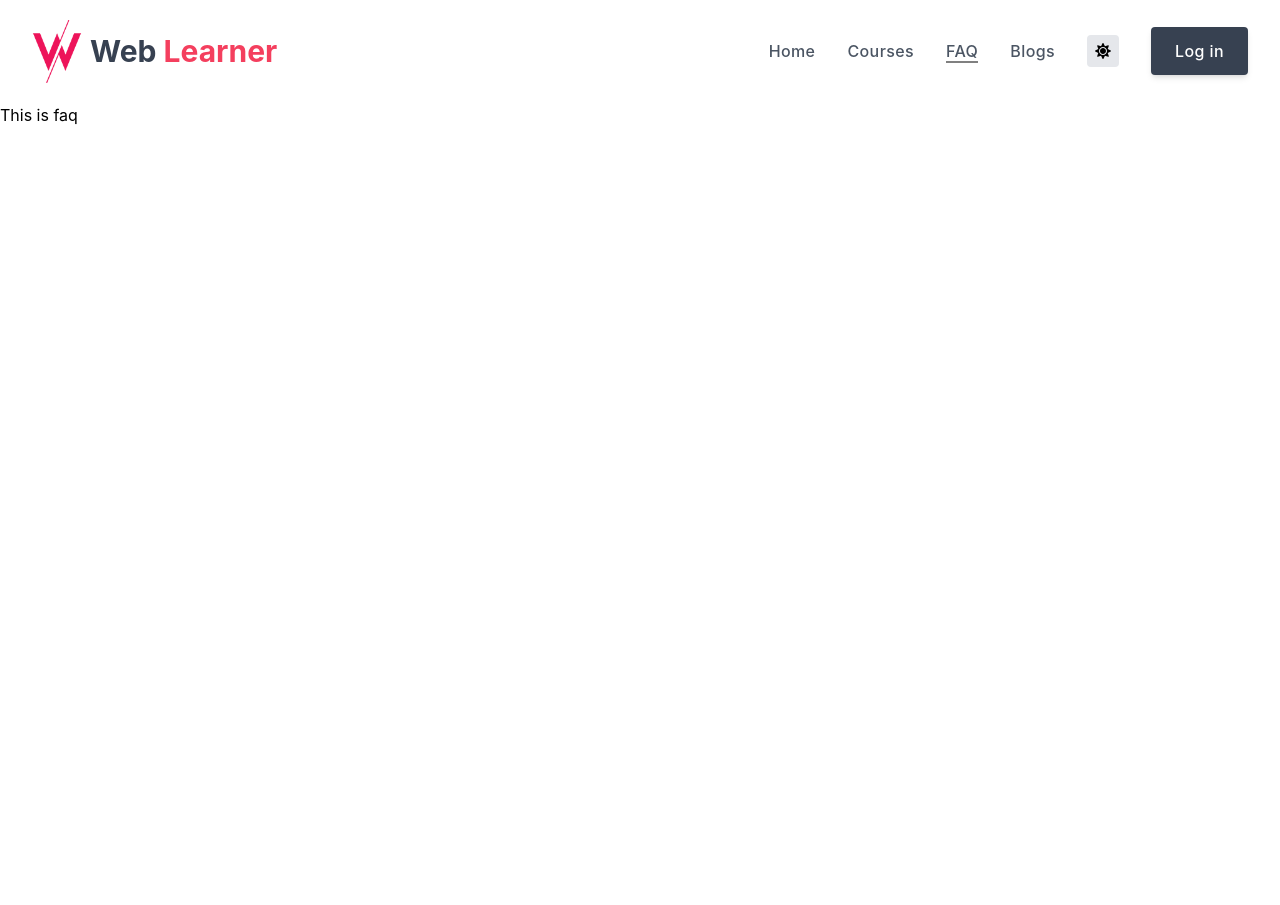
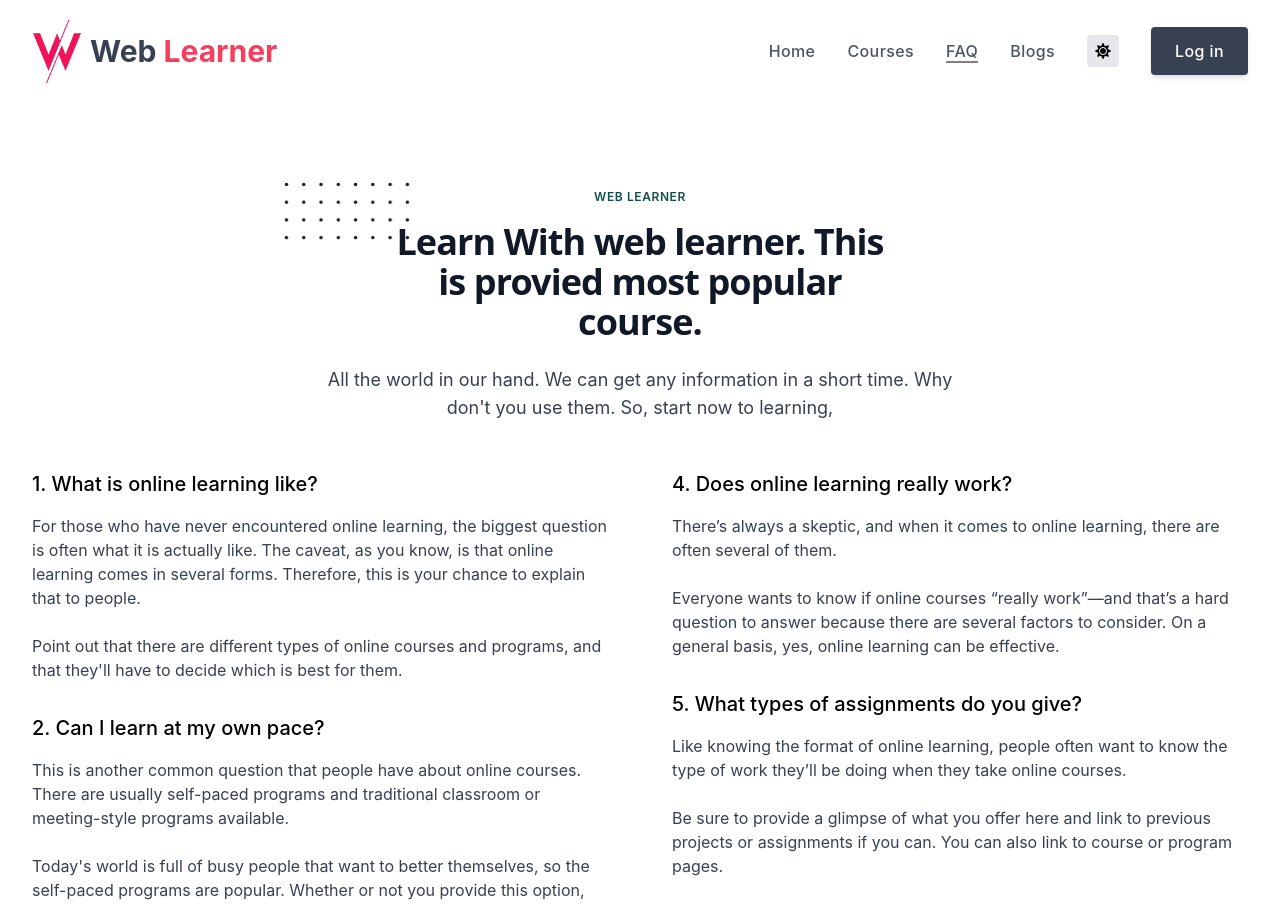
Before and after one commit to nayon64/web_learner-client, a React (Create React App) app: page /faq in a window 1280 px wide. Shown: the top 905 px of the page. Before the commit the page ends 800 px from the top, so only its background shows below. Built offline with nearby package versions, Linux system fonts and the light colour scheme; no server answers.

Commit message:
add FAQ components

```diff
--- a/src/pages/FAQ/FAQ.js
+++ b/src/pages/FAQ/FAQ.js
@@ -2,9 +2,116 @@ import React from 'react';
 
 const FAQ = () => {
 	return (
-		<div>
-			<h1>This is faq</h1>
-		</div>
+		 <div className="px-4 py-16 mx-auto sm:max-w-xl md:max-w-full lg:max-w-screen-xl md:px-24 lg:px-8 lg:py-20">
+      <div className="max-w-xl sm:mx-auto lg:max-w-2xl">
+        <div className="max-w-xl mb-10 md:mx-auto sm:text-center lg:max-w-2xl md:mb-12">
+          <div>
+            <p className="inline-block px-3 py-px mb-4 text-xs font-semibold tracking-wider text-teal-900 uppercase rounded-full bg-teal-accent-400">
+              WEB LEARNER
+            </p>
+          </div>
+          <h2 className="max-w-lg mb-6 font-sans text-3xl font-bold leading-none tracking-tight text-gray-900 sm:text-4xl md:mx-auto">
+            <span className="relative inline-block">
+              <svg
+                viewBox="0 0 52 24"
+                fill="currentColor"
+                className="absolute top-0 left-0 z-0 hidden w-32 -mt-8 -ml-20 text-blue-gray-100 lg:w-32 lg:-ml-28 lg:-mt-10 sm:block"
+              >
+                <defs>
+                  <pattern
+                    id="70326c9b-4a0f-429b-9c76-792941e326d5"
+                    x="0"
+                    y="0"
+                    width=".135"
+                    height=".30"
+                  >
+                    <circle cx="1" cy="1" r=".7" />
+                  </pattern>
+                </defs>
+                <rect
+                  fill="url(#70326c9b-4a0f-429b-9c76-792941e326d5)"
+                  width="52"
+                  height="24"
+                />
+              </svg>
+              <span className="relative">Learn</span>
+            </span>{' '}
+            With web learner. This is provied most popular course.
+          </h2>
+          <p className="text-base text-gray-700 md:text-lg">
+            All the world in our hand. We can get any information in a short time. Why don't you use them. So, start now to learning,
+          </p>
+        </div>
+      </div>
+      <div className="max-w-screen-xl sm:mx-auto">
+        <div className="grid grid-cols-1 gap-16 row-gap-8 lg:grid-cols-2">
+          <div className="space-y-8">
+            <div>
+              <p className="mb-4 text-xl font-medium">
+                1. What is online learning like?
+              </p>
+              <p className="text-gray-700">
+                For those who have never encountered online learning, the biggest question is often what it is actually like. The caveat, as you know, is that online learning comes in several forms. Therefore, this is your chance to explain that to people.
+                <br />
+                <br />
+                 Point out that there are different types of online courses and programs, and that they'll have to decide which is best for them.
+              </p>
+            </div>
+            <div>
+              <p className="mb-4 text-xl font-medium">
+                2. Can I learn at my own pace?
+              </p>
+              <p className="text-gray-700">
+                This is another common question that people have about online courses. There are usually self-paced programs and traditional classroom or meeting-style programs available.
+                <br />
+                <br />
+                Today's world is full of busy people that want to better themselves, so the self-paced programs are popular. Whether or not you provide this option, be sure to answer this question for people and explain the pros and cons of each type of learning.
+              </p>
+            </div>
+            <div>
+              <p className="mb-4 text-xl font-medium">
+                3. Are you accredited or licensed by educational organizations?
+              </p>
+              <p className="text-gray-700">
+                There isn't always a need for licensing or accreditation for online courses. However, some programs do require it. Either way, people will usually ask what type of training or background you have, as well as any licensing that's available if that's relevant.
+              </p>
+            </div>
+          </div>
+          <div className="space-y-8">
+            <div>
+              <p className="mb-4 text-xl font-medium">
+                4. Does online learning really work?
+              </p>
+              <p className="text-gray-700">
+				There’s always a skeptic, and when it comes to online learning, there are often several of them.
+				<br/>
+				<br/>
+				Everyone wants to know if online courses “really work”—and that’s a hard question to answer because there are several factors to consider. On a general basis, yes, online learning can be effective.
+              </p>
+            </div>
+            <div>
+              <p className="mb-4 text-xl font-medium">
+                5. What types of assignments do you give?
+              </p>
+              <p className="text-gray-700">
+                Like knowing the format of online learning, people often want to know the type of work they’ll be doing when they take online courses.
+                <br />
+                <br />
+                Be sure to provide a glimpse of what you offer here and link to previous projects or assignments if you can. You can also link to course or program pages.
+              </p>
+            </div>
+            <div>
+              <p className="mb-4 text-xl font-medium">
+                6. What are the requirements to take the courses or sign up with your website?
+              </p>
+              <p className="text-gray-700">
+                People will want to know how to get started. You can link them to the pages on your website that help them through that process, but you’ll also want to take the time to explain it to them here.
+              </p>
+            </div>
+          </div>
+        </div>
+      </div>
+    </div>
 	);
 };
 
```
